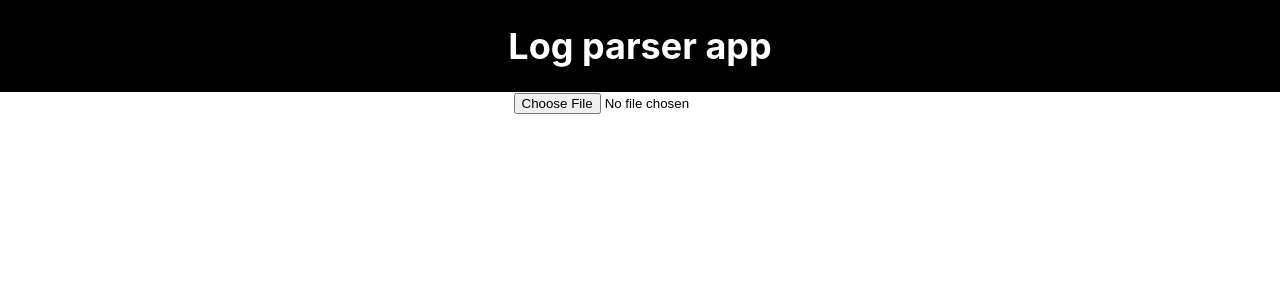
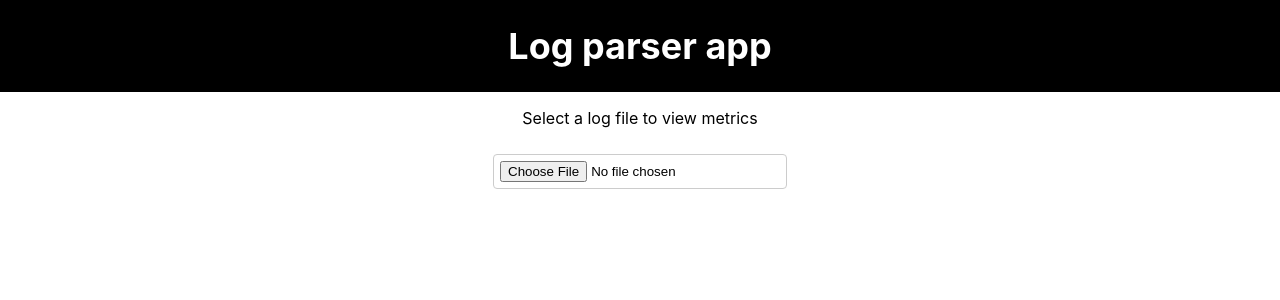
Before and after one commit to guylillico/log_parser_app, a React (Create React App) app: page / in a window 1280 px wide. Shown: the top 300 px of the page. Built offline with nearby package versions, Linux system fonts and the light colour scheme.

Commit message:
Moved file upload input to separate component

```diff
--- a/package.json
+++ b/package.json
@@ -9,6 +9,7 @@
     "react": "^18.2.0",
     "react-dom": "^18.2.0",
     "react-scripts": "5.0.1",
+    "styled-components": "^5.3.5",
     "web-vitals": "^2.1.0"
   },
   "scripts": {
--- a/src/App.jsx
+++ b/src/App.jsx
@@ -1,7 +1,15 @@
+import React from "react"
+import FileUpload from "./components/FileUpload/FileUpload"
 import "./App.css"
 
 const App = () => {
+  const [error, setError] = React.useState("")
+
   const handleUploadFileChange = async (files) => {
+    if (!files) {
+      setError("Error: Something went wrong uploading your log file.")
+      return
+    }
     const uploadFileData = await new Response(files[0]).text()
 
     console.log(uploadFileData)
@@ -12,8 +20,10 @@ const App = () => {
       <header className="App-header">
         <h1>Log parser app</h1>
       </header>
+      <p>Select a log file to view metrics</p>
+      <FileUpload onLogFileChange={handleUploadFileChange} />
 
-      <input id="file-upload" type="file" accept=".log" onChange={(e) => handleUploadFileChange(e.target.files)} />
+      {error && <p>{error}</p>}
     </div>
   )
 }
--- /dev/null
+++ b/src/components/FileUpload/FileUpload.jsx
@@ -0,0 +1,16 @@
+import React from "react"
+import { FileInput } from "./FileUpload.styled"
+
+const FileUpload = ({ onLogFileChange }) => {
+  return (
+    <FileInput
+      id="file-upload"
+      data-testid="file-input"
+      type="file"
+      accept=".log"
+      onChange={(e) => onLogFileChange(e.target.files)}
+    />
+  )
+}
+
+export default FileUpload
--- /dev/null
+++ b/src/components/FileUpload/FileUpload.styled.jsx
@@ -0,0 +1,9 @@
+import styled from "styled-components"
+
+export const FileInput = styled.input`
+  border: 1px solid #ccc;
+  border-radius: 4px;
+  padding: 6px;
+  margin: 10px 0;
+  min-width: 280px;
+`
```
Also changed, not shown: 1 other file (tests, documents, lock files or other folders).
